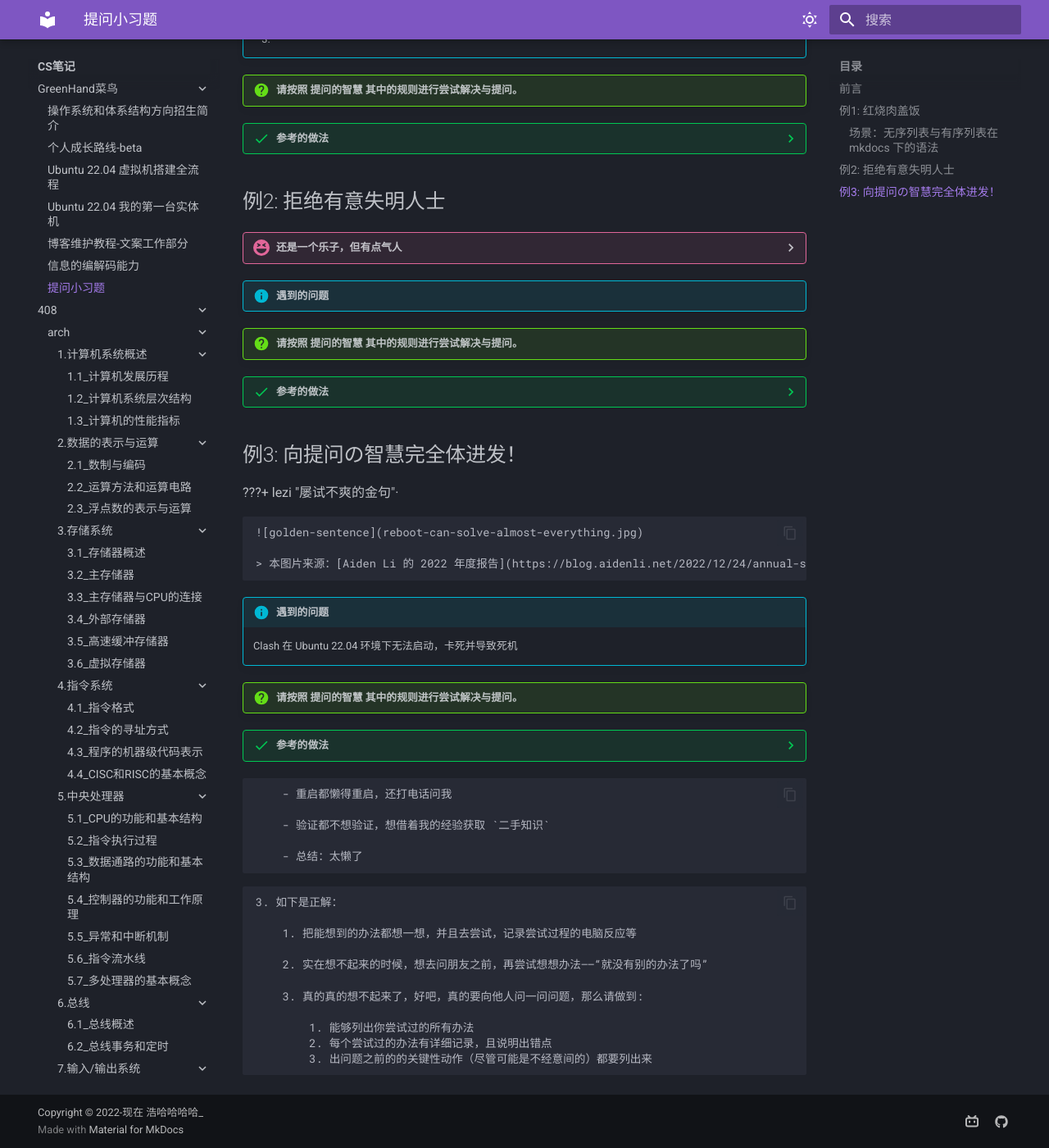
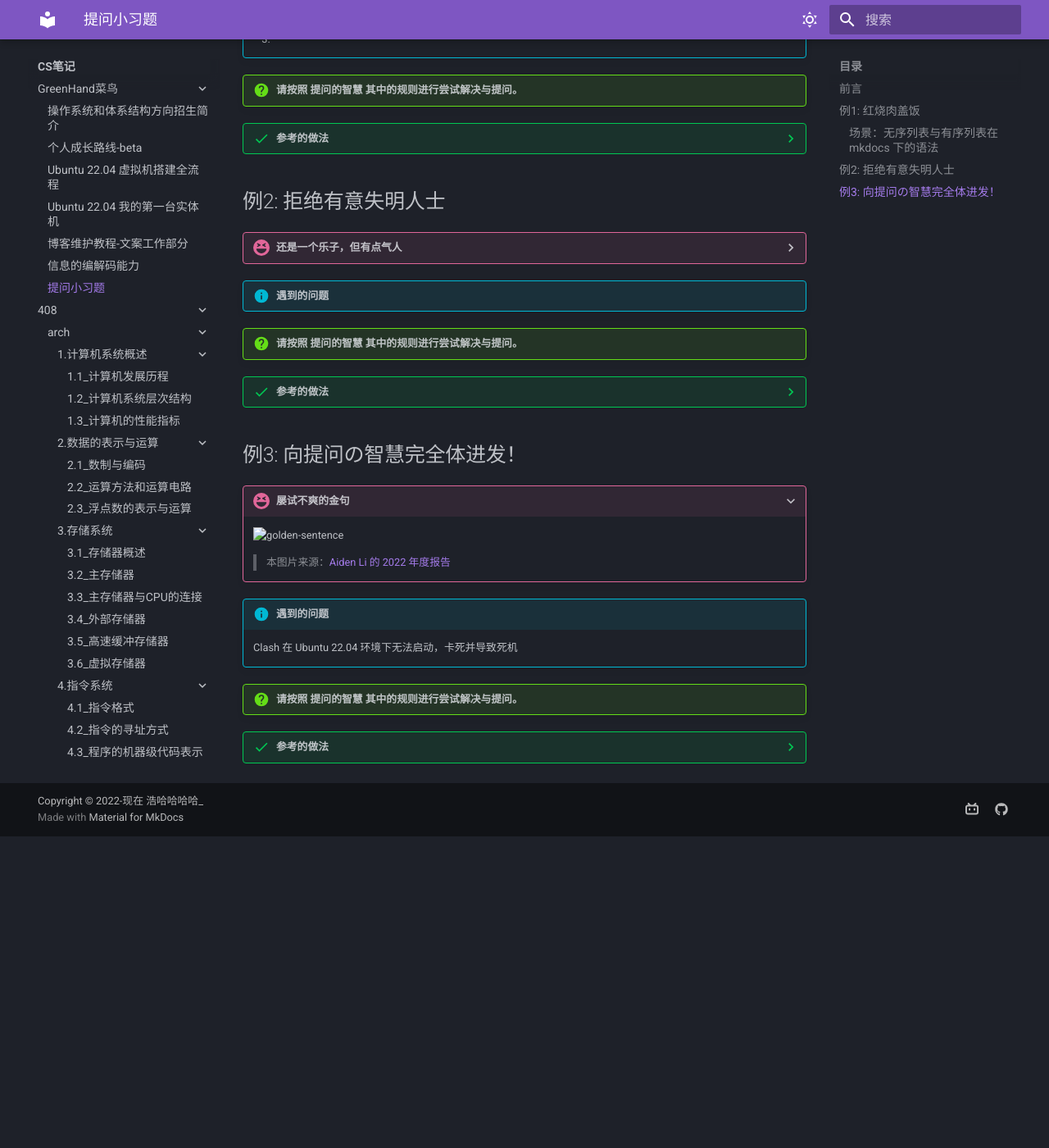
Before and after one commit to Haohahahaha/cs, an MkDocs documentation site: the page built from docs/greenhand/ask-question-zbt/ask-zbt.md, in a window 1280 px wide and 1400 px high, scrolled down 789 px. Shown: the whole window at 82% size. Built offline with MkDocs 1.6.1 and Material for MkDocs 9.7.7, drawn with Linux system fonts in a browser that asks for light colours; after the commit the page ends 1809 px from its top, so only the background shows below that; some of the changed lines change nothing that is shown.

Commit message:
2023-11-22_18:05:40 update

```diff
--- a/docs/greenhand/ask-question-zbt/ask-zbt.md
+++ b/docs/greenhand/ask-question-zbt/ask-zbt.md
@@ -59,7 +59,7 @@
 
 ## 例3: 向提问の智慧完全体进发！
 
-???+ lezi "屡试不爽的金句"·
+???+ lezi "屡试不爽的金句"
 
     ![golden-sentence](reboot-can-solve-almost-everything.jpg)
 
@@ -76,13 +76,13 @@
     1. 如折叠的乐子所述，重启解决99%问题——赵总显然解决了；
 
 	2. 我赠送了一个 墨墨背单词图标 的表情包，以示回敬：“太闲了就去背单词”；
-<!--- --->
-	    - 重启都懒得重启，还打电话问我
 
-		- 验证都不想验证，想借着我的经验获取 `二手知识`
+	    1. 重启都懒得重启，还打电话问我
 
-		- 总结：太懒了
-<!--- --->
+		2. 验证都不想验证，想借着我的经验获取 `二手知识`
+
+		3. 总结：太懒了
+
     3. 如下是正解：
 
 	    1. 把能想到的办法都想一想，并且去尝试，记录尝试过程的电脑反应等
```
